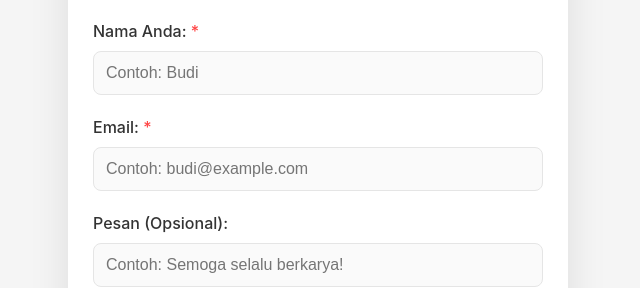
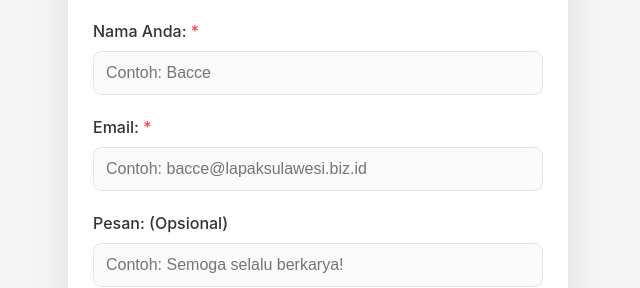
Before and after one commit to muhariefikhsanyafi/LapakSulawesi, a Next.js app: page / in a window 1280 px wide. Shown: the part 327-615 px from the top of the page, without its empty margins (322-962 px from the left). Built offline with nearby package versions, Linux system fonts and the light colour scheme.

Commit message:
Update index.tsx

```diff
--- a/pages/index.tsx
+++ b/pages/index.tsx
@@ -265,9 +265,9 @@ const HalamanDukungan: NextPage = () => {
                           <input type="text" className="input-formulir jumlah-kustom" placeholder="Ketik nominal (min. 1.000)" value={jumlahKustom} onChange={tanganiInputJumlahKustom} />
                       )}
                   </div>
-                  <div className="grup-formulir"><label htmlFor="fromInput">Nama Anda: <span className="wajib">*</span></label><input type="text" id="fromInput" className="input-formulir" placeholder="Contoh: Budi" value={nama} onChange={e => aturNama(e.target.value)} required /></div>
-                  <div className="grup-formulir"><label htmlFor="emailInput">Email: <span className="wajib">*</span></label><input type="email" id="emailInput" className="input-formulir" placeholder="Contoh: budi@example.com" value={email} onChange={e => aturEmail(e.target.value)} required /></div>
-                  <div className="grup-formulir"><label htmlFor="messageInput">Pesan (Opsional):</label><input type="text" id="messageInput" className="input-formulir" placeholder="Contoh: Semoga selalu berkarya!" value={pesan} onChange={e => aturPesan(e.target.value)} /></div>
+                  <div className="grup-formulir"><label htmlFor="fromInput">Nama Anda: <span className="wajib">*</span></label><input type="text" id="fromInput" className="input-formulir" placeholder="Contoh: Bacce" value={nama} onChange={e => aturNama(e.target.value)} required /></div>
+                  <div className="grup-formulir"><label htmlFor="emailInput">Email: <span className="wajib">*</span></label><input type="email" id="emailInput" className="input-formulir" placeholder="Contoh: bacce@lapaksulawesi.biz.id" value={email} onChange={e => aturEmail(e.target.value)} required /></div>
+                  <div className="grup-formulir"><label htmlFor="messageInput">Pesan: (Opsional)</label><input type="text" id="messageInput" className="input-formulir" placeholder="Contoh: Semoga selalu berkarya!" value={pesan} onChange={e => aturPesan(e.target.value)} /></div>
                   <div className="grup-centang"><div className="item-centang"><input type="checkbox" id="age-check" checked={setujuUmur} onChange={(e) => aturSetujuUmur(e.target.checked)} required /><label htmlFor="age-check">Saya berusia 17 tahun atau lebih.</label></div><div className="item-centang"><input type="checkbox" id="terms-check" checked={setujuSyarat} onChange={(e) => aturSetujuSyarat(e.target.checked)} required /><label htmlFor="terms-check">Saya memahami dan menyetujui bahwa dukungan ini bersifat sukarela dan sesuai <a href="https://lapaksulawesi.biz.id/pages/terms-conditions" target="_blank" rel="noopener noreferrer">Syarat & Ketentuan</a>.</label></div></div>
                   <div className="ringkasan-pembayaran"><div className="baris-ringkasan"><span>Jumlah Dukungan:</span><span>{formatMataUang(jumlahDukungan)}</span></div><div className="baris-ringkasan"><span>Biaya Layanan:</span><span>{formatMataUang(biayaLayanan)}</span></div><div className="baris-ringkasan"><span>Total Bayar:</span><span>{formatMataUang(totalBayar)}</span></div></div>
                   <button type="submit" className="tombol-dukung" disabled={sedangMemuat}>{sedangMemuat ? 'Memproses...' : 'Lanjutkan Pembayaran'}</button>
```
